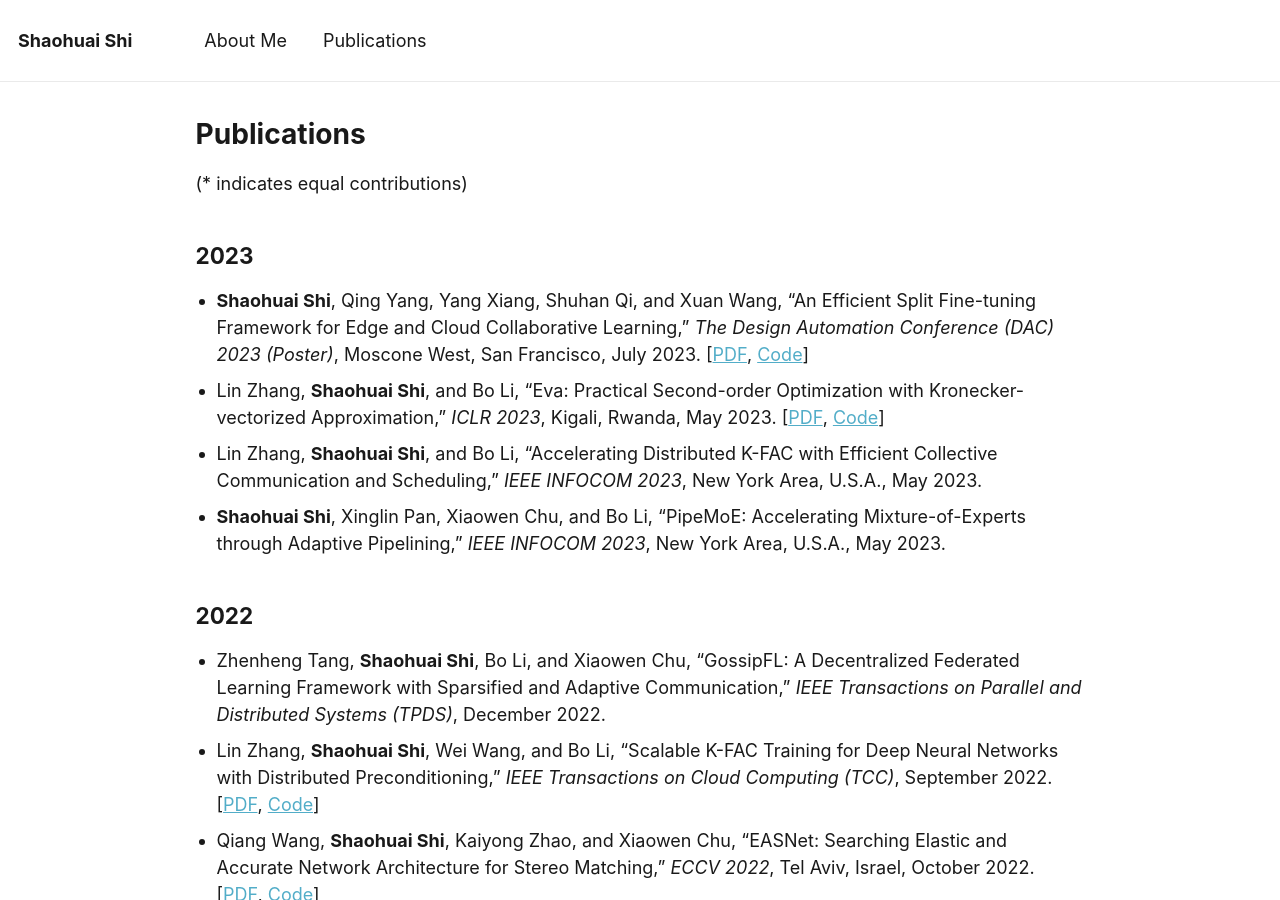
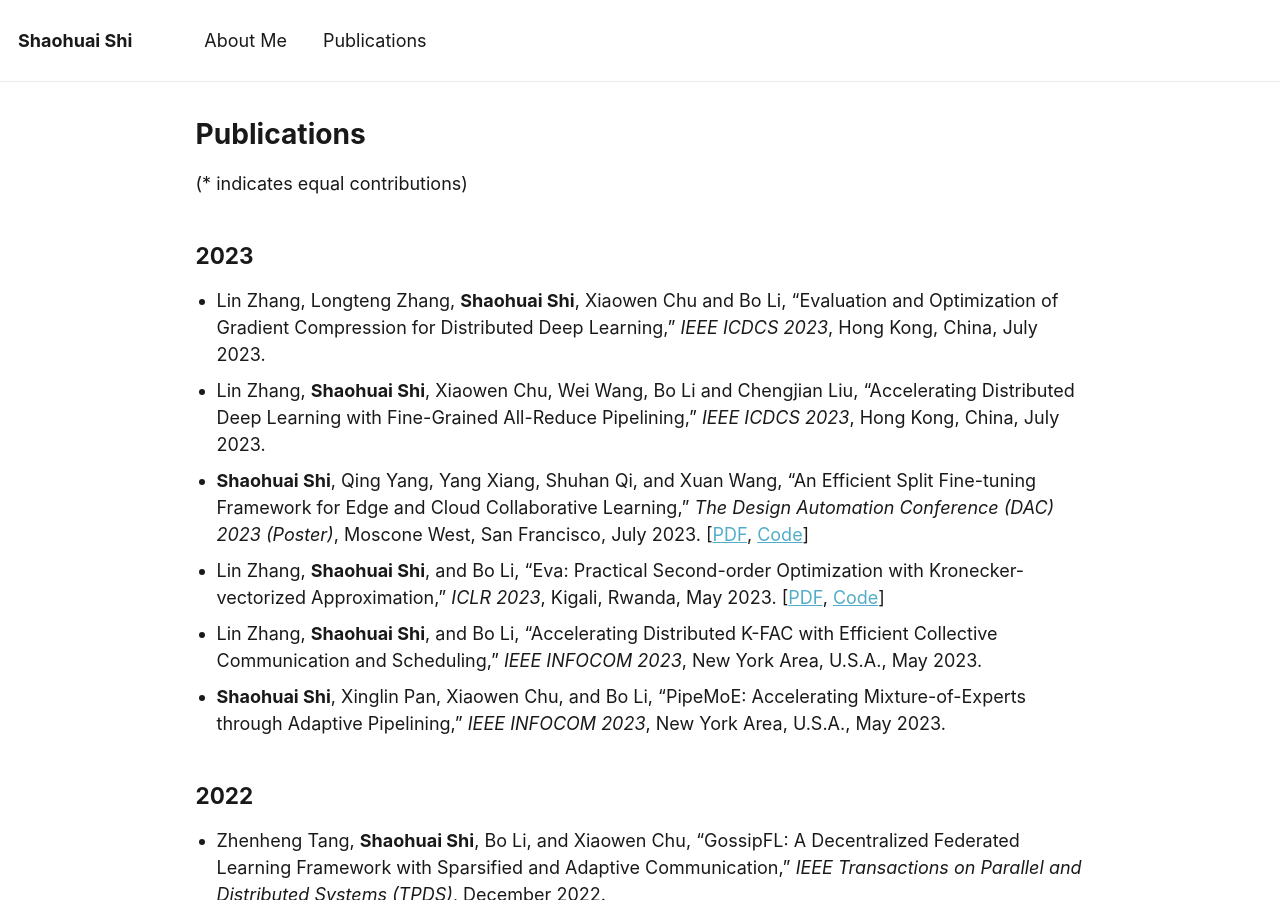
Before and after one commit to shaohuais/shaohuais.github.io, a Jekyll site: the page built from _pages/publications.md, in a window 1280 px wide and 900 px high. Built offline with Jekyll 4.4.1, drawn with Linux system fonts in a browser that asks for light colours.

Commit message:
update icdcs papers

```diff
--- a/_pages/publications.md
+++ b/_pages/publications.md
@@ -15,6 +15,8 @@ Publications
 ======
 (\* indicates equal contributions)
 ## 2023
+- Lin Zhang, Longteng Zhang, **Shaohuai Shi**, Xiaowen Chu and Bo Li, "Evaluation and Optimization of Gradient Compression for Distributed Deep Learning," *IEEE ICDCS 2023*, Hong Kong, China, July 2023.
+- Lin Zhang, **Shaohuai Shi**, Xiaowen Chu, Wei Wang, Bo Li and Chengjian Liu, "Accelerating Distributed Deep Learning with Fine-Grained All-Reduce Pipelining," *IEEE ICDCS 2023*, Hong Kong, China, July 2023.
 - **Shaohuai Shi**, Qing Yang, Yang Xiang, Shuhan Qi, and Xuan Wang, "An Efficient Split Fine-tuning Framework for Edge and Cloud Collaborative Learning," *The Design Automation Conference (DAC) 2023 (Poster)*, Moscone West, San Francisco, July 2023. \[[PDF](https://arxiv.org/pdf/2211.16703.pdf), [Code](https://openi.pcl.ac.cn/Encore/splitfinetuning)\]
 - Lin Zhang, **Shaohuai Shi**, and Bo Li, "Eva: Practical Second-order Optimization with Kronecker-vectorized Approximation," *ICLR 2023*, Kigali, Rwanda, May 2023. \[[PDF](https://openreview.net/forum?id=_Mic8V96Voy), [Code](https://github.com/lzhangbv/eva)\]
 - Lin Zhang, **Shaohuai Shi**, and Bo Li, "Accelerating Distributed K-FAC with Efficient Collective Communication and Scheduling," *IEEE INFOCOM 2023*, New York Area, U.S.A., May 2023.
```
Also changed, not shown: _pages/about.md (+1 -0 lines).
